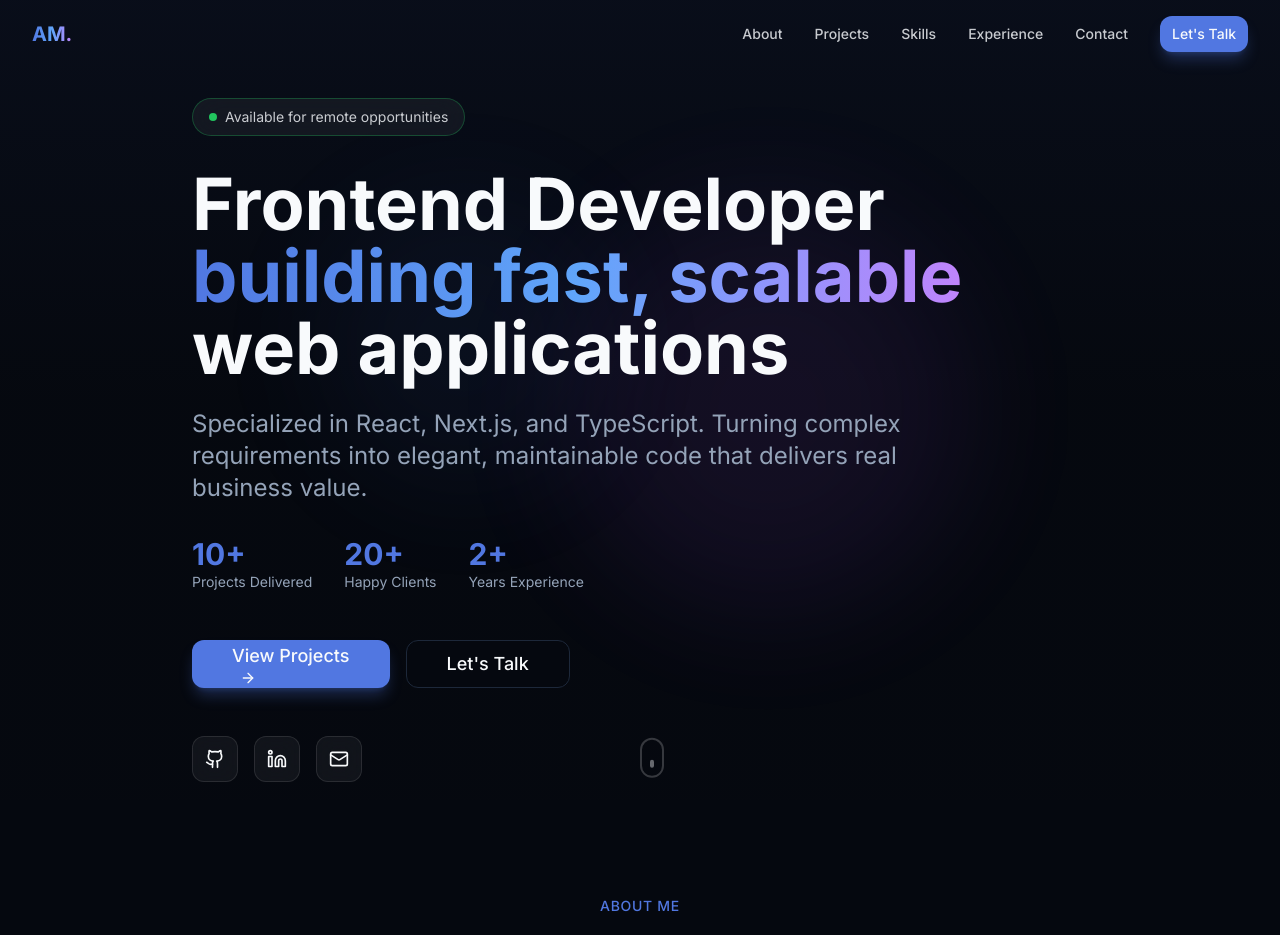
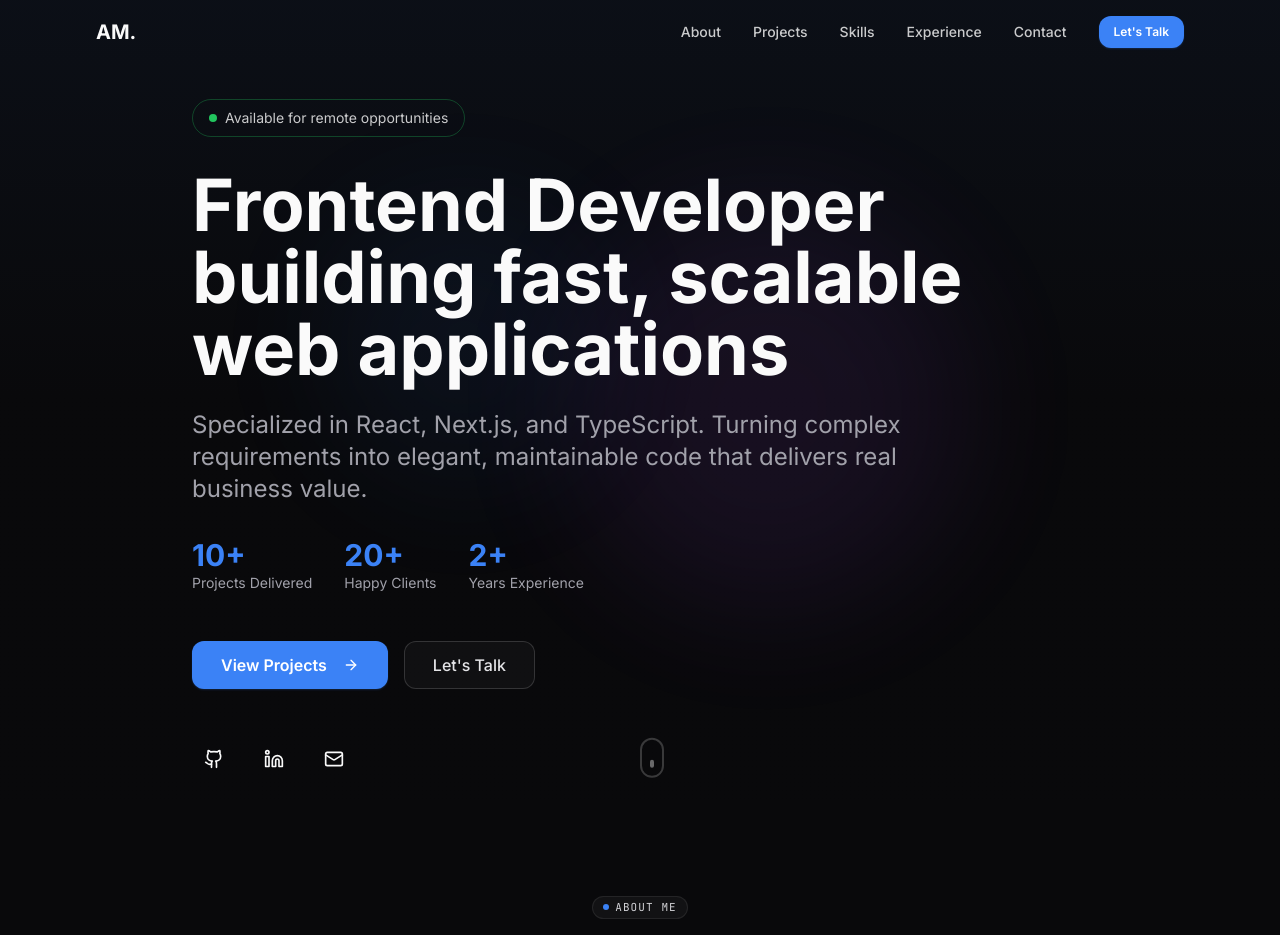
Before and after one commit to mufasa-droid/official-portfolio, a Next.js app: page / in a window 1280 px wide. Shown: the top 935 px of the page. Built offline with nearby package versions, Linux system fonts and the light colour scheme.

Commit message:
feat(phase-2): implement editorial design system tokens and accessible UI primitives

```diff
--- a/app/globals.css
+++ b/app/globals.css
@@ -4,20 +4,30 @@
 
 @layer base {
   :root {
-    --background: 222 47% 4%;
-    --foreground: 210 40% 98%;
-    --muted: 217 33% 17%;
-    --muted-foreground: 215 20% 65%;
-    --accent: 217 33% 17%;
-    --accent-foreground: 210 40% 98%;
-    --border: 217 33% 17%;
-    --input: 217 33% 17%;
-    --ring: 224 71% 60%;
-    --primary: 224 71% 60%;
-    --primary-foreground: 210 40% 98%;
-    --secondary: 217 33% 17%;
-    --secondary-foreground: 210 40% 98%;
+    --background: 240 10% 3.9%;
+    --foreground: 0 0% 98%;
+    --card: 240 10% 5.5%;
+    --card-foreground: 0 0% 98%;
+    --popover: 240 10% 5.5%;
+    --popover-foreground: 0 0% 98%;
+    --primary: 217.2 91.2% 59.8%;
+    --primary-foreground: 0 0% 100%;
+    --secondary: 240 3.7% 15.9%;
+    --secondary-foreground: 0 0% 98%;
+    --muted: 240 3.7% 15.9%;
+    --muted-foreground: 240 5% 64.9%;
+    --accent: 240 4.8% 12%;
+    --accent-foreground: 0 0% 98%;
+    --destructive: 0 62.8% 30.6%;
+    --destructive-foreground: 0 0% 98%;
+    --border: 240 3.7% 15.9%;
+    --input: 240 3.7% 15.9%;
+    --ring: 217.2 91.2% 59.8%;
     --radius: 0.75rem;
+
+    /* Emil Kowalski custom motion curves */
+    --ease-out-custom: cubic-bezier(0.23, 1, 0.32, 1);
+    --ease-in-out-custom: cubic-bezier(0.77, 0, 0.175, 1);
   }
 }
 
@@ -25,18 +35,23 @@
   * {
     @apply border-border;
   }
-  body {
-    @apply bg-background text-foreground;
-    font-feature-settings: "rlig" 1, "calt" 1;
-  }
 
   html {
     scroll-behavior: smooth;
+    color-scheme: dark;
   }
 
-  /* Custom scrollbar */
+  body {
+    @apply bg-background text-foreground antialiased selection:bg-primary/25 selection:text-primary;
+    font-feature-settings: "rlig" 1, "calt" 1, "cv02" 1, "cv03" 1, "cv04" 1;
+    scrollbar-color: hsl(var(--muted)) hsl(var(--background));
+    scrollbar-width: thin;
+  }
+
+  /* Custom scrollbar for Webkit */
   ::-webkit-scrollbar {
-    width: 8px;
+    width: 6px;
+    height: 6px;
   }
 
   ::-webkit-scrollbar-track {
@@ -48,24 +63,64 @@
   }
 
   ::-webkit-scrollbar-thumb:hover {
-    @apply bg-muted-foreground/50;
+    @apply bg-muted-foreground/40;
   }
 }
 
 @layer components {
   .container-custom {
-    @apply max-w-7xl mx-auto px-4 sm:px-6 lg:px-8;
+    @apply max-w-6xl mx-auto px-4 sm:px-6 lg:px-8;
   }
 
-  .gradient-text {
-    @apply bg-clip-text text-transparent bg-gradient-to-r from-primary via-blue-400 to-purple-400;
+  /* Subtle technical background grid */
+  .bg-grid-technical {
+    background-size: 32px 32px;
+    background-image:
+      linear-gradient(to right, rgba(255, 255, 255, 0.03) 1px, transparent 1px),
+      linear-gradient(to bottom, rgba(255, 255, 255, 0.03) 1px, transparent 1px);
   }
 
-  .glass {
-    @apply bg-white/5 backdrop-blur-lg border border-white/10;
+  .bg-dot-technical {
+    background-size: 20px 20px;
+    background-image: radial-gradient(rgba(255, 255, 255, 0.08) 1px, transparent 1px);
   }
 
-  .glow-effect {
-    box-shadow: 0 0 40px rgba(96, 165, 250, 0.2);
+  /* Premium Editorial Glass & Surface Panels */
+  .glass-panel {
+    @apply bg-card/80 backdrop-blur-md border border-white/[0.08] shadow-sm;
+  }
+
+  .glass-card {
+    @apply relative bg-gradient-to-b from-white/[0.04] to-white/[0.01] backdrop-blur-md border border-white/[0.08] rounded-2xl transition-all duration-200;
+  }
+
+  .glass-card-hover {
+    @apply hover:border-white/20 hover:bg-white/[0.06];
+  }
+
+  /* High-craft typography gradients */
+  .heading-gradient {
+    @apply bg-clip-text text-transparent bg-gradient-to-r from-white via-zinc-200 to-zinc-400;
+  }
+
+  .accent-gradient {
+    @apply bg-clip-text text-transparent bg-gradient-to-r from-blue-400 via-indigo-300 to-cyan-300;
+  }
+
+  /* Technical code/metric badge */
+  .tech-chip {
+    @apply inline-flex items-center gap-1.5 px-2.5 py-1 rounded-md bg-white/[0.04] border border-white/[0.08] text-xs font-mono text-zinc-300 transition-colors hover:border-white/20 hover:text-white;
   }
 }
+
+/* Reduced Motion Safety */
+@media (prefers-reduced-motion: reduce) {
+  *,
+  ::before,
+  ::after {
+    animation-duration: 0.01ms !important;
+    animation-iteration-count: 1 !important;
+    transition-duration: 0.01ms !important;
+    scroll-behavior: auto !important;
+  }
+}
--- /dev/null
+++ b/components/ui/badge.tsx
@@ -0,0 +1,32 @@
+import * as React from "react"
+import { cn } from "@/lib/utils"
+
+export interface BadgeProps extends React.HTMLAttributes<HTMLDivElement> {
+  variant?: "default" | "secondary" | "outline" | "success" | "mono" | "accent"
+}
+
+function Badge({
+  className,
+  variant = "default",
+  ...props
+}: BadgeProps) {
+  return (
+    <div
+      className={cn(
+        "inline-flex items-center gap-1.5 rounded-md px-2.5 py-0.5 text-xs font-medium transition-colors select-none",
+        {
+          "border border-transparent bg-primary/15 text-blue-400": variant === "default",
+          "border border-white/10 bg-white/[0.04] text-zinc-300": variant === "secondary",
+          "border border-white/15 text-zinc-300": variant === "outline",
+          "border border-emerald-500/20 bg-emerald-500/10 text-emerald-400": variant === "success",
+          "border border-white/10 bg-zinc-900/80 font-mono text-[11px] text-zinc-300": variant === "mono",
+          "border border-indigo-500/30 bg-indigo-500/10 text-indigo-300": variant === "accent",
+        },
+        className
+      )}
+      {...props}
+    />
+  )
+}
+
+export { Badge }
--- a/components/ui/button.tsx
+++ b/components/ui/button.tsx
@@ -1,41 +1,89 @@
 import * as React from "react"
+import Link from "next/link"
 import { cn } from "@/lib/utils"
 
 export interface ButtonProps extends React.ButtonHTMLAttributes<HTMLButtonElement> {
-  variant?: "default" | "outline" | "ghost"
-  size?: "default" | "sm" | "lg"
+  variant?: "default" | "secondary" | "outline" | "ghost" | "terminal"
+  size?: "default" | "sm" | "lg" | "icon"
+  href?: string
+  external?: boolean
   asChild?: boolean
 }
 
+export const buttonVariants = ({
+  variant = "default",
+  size = "default",
+  className = "",
+}: {
+  variant?: "default" | "secondary" | "outline" | "ghost" | "terminal"
+  size?: "default" | "sm" | "lg" | "icon"
+  className?: string
+} = {}) => {
+  return cn(
+    // Base styles with Emil Kowalski active press feedback and precision easing
+    "inline-flex items-center justify-center gap-2 rounded-xl text-sm font-medium select-none",
+    "transition-[transform,background-color,border-color,color,box-shadow] duration-150 ease-out-custom",
+    "active:scale-[0.97] cursor-pointer",
+    "focus-visible:outline-none focus-visible:ring-2 focus-visible:ring-primary focus-visible:ring-offset-2 focus-visible:ring-offset-background",
+    "disabled:pointer-events-none disabled:opacity-50",
+    {
+      // Variants
+      "bg-primary text-primary-foreground font-semibold hover:bg-primary/90 shadow-sm shadow-primary/20 border border-primary/40":
+        variant === "default",
+      "bg-zinc-800/90 text-zinc-100 hover:bg-zinc-700/90 hover:text-white border border-white/10":
+        variant === "secondary",
+      "border border-white/15 bg-white/[0.03] text-zinc-200 hover:bg-white/[0.08] hover:border-white/25 hover:text-white":
+        variant === "outline",
+      "text-zinc-400 hover:text-zinc-100 hover:bg-white/[0.06]":
+        variant === "ghost",
+      "bg-zinc-900 border border-emerald-500/30 font-mono text-emerald-400 hover:border-emerald-500/60 hover:bg-emerald-950/20 text-xs tracking-wide":
+        variant === "terminal",
+    },
+    {
+      // Sizes
+      "h-10 px-5 py-2": size === "default",
+      "h-8 px-3.5 text-xs rounded-lg": size === "sm",
+      "h-12 px-7 text-base rounded-xl": size === "lg",
+      "h-9 w-9 p-0 rounded-lg": size === "icon",
+    },
+    className
+  )
+}
+
 const Button = React.forwardRef<HTMLButtonElement, ButtonProps>(
-  ({ className, variant = "default", size = "default", asChild = false, ...props }, ref) => {
-    const baseStyles = cn(
-      "inline-flex items-center justify-center gap-2 rounded-lg font-medium transition-all duration-200 focus-visible:outline-none focus-visible:ring-2 focus-visible:ring-primary disabled:pointer-events-none disabled:opacity-50",
-      {
-        "bg-primary text-primary-foreground hover:bg-primary/90 shadow-lg shadow-primary/30": variant === "default",
-        "border border-input bg-background hover:bg-accent hover:text-accent-foreground": variant === "outline",
-        "hover:bg-accent hover:text-accent-foreground": variant === "ghost",
-      },
-      {
-        "h-11 px-8 py-2": size === "default",
-        "h-9 px-3 text-sm": size === "sm",
-        "h-12 px-10 text-lg": size === "lg",
-      },
-      className
-    )
+  ({ className, variant = "default", size = "default", href, external, asChild, children, ...props }, ref) => {
+    const styles = buttonVariants({ variant, size, className })
 
-    // When asChild is true, render as anchor element
-    if (asChild) {
-      // Filter out button-specific props for anchor tag
-      const { form, formAction, formEncType, formMethod, formNoValidate, ...anchorProps } = props as any
+    if (href) {
+      if (external || href.startsWith("http") || href.startsWith("mailto:") || href.startsWith("tel:")) {
+        return (
+          <a
+            href={href}
+            target={external || href.startsWith("http") ? "_blank" : undefined}
+            rel={external || href.startsWith("http") ? "noopener noreferrer" : undefined}
+            className={styles}
+          >
+            {children}
+          </a>
+        )
+      }
       return (
-        <a className={baseStyles} ref={ref as any} {...anchorProps} />
+        <Link href={href} className={styles}>
+          {children}
+        </Link>
       )
     }
 
-    // Default: render as button element
+    if (asChild && React.isValidElement(children)) {
+      return React.cloneElement(children as React.ReactElement<{ className?: string }>, {
+        className: cn(styles, (children as React.ReactElement<{ className?: string }>).props.className),
+      })
+    }
+
     return (
-      <button className={baseStyles} ref={ref} {...props} />
+      <button className={styles} ref={ref} {...props}>
+        {children}
+      </button>
     )
   }
 )
--- a/components/ui/section-heading.tsx
+++ b/components/ui/section-heading.tsx
@@ -4,31 +4,65 @@ import { motion } from "framer-motion"
 import { cn } from "@/lib/utils"
 
 interface SectionHeadingProps {
+  number?: string
+  badge?: string
   title: string
   subtitle?: string
   description?: string
+  align?: "left" | "center"
   className?: string
 }
 
-export function SectionHeading({ title, subtitle, description, className }: SectionHeadingProps) {
+export function SectionHeading({
+  number,
+  badge,
+  title,
+  subtitle,
+  description,
+  align = "center",
+  className,
+}: SectionHeadingProps) {
+  const isCenter = align === "center"
+
   return (
     <motion.div
-      initial={{ opacity: 0, y: 20 }}
+      initial={{ opacity: 0, y: 14 }}
       whileInView={{ opacity: 1, y: 0 }}
-      viewport={{ once: true }}
-      transition={{ duration: 0.5 }}
-      className={cn("space-y-4 text-center mb-16", className)}
+      viewport={{ once: true, margin: "-40px" }}
+      transition={{ duration: 0.35, ease: [0.23, 1, 0.32, 1] }}
+      className={cn(
+        "space-y-3 mb-16",
+        isCenter ? "text-center max-w-3xl mx-auto" : "text-left max-w-2xl",
+        className
+      )}
     >
-      {subtitle && (
-        <p className="text-sm font-medium text-primary uppercase tracking-wider">
-          {subtitle}
-        </p>
+      {(number || badge || subtitle) && (
+        <div
+          className={cn(
+            "flex items-center gap-2",
+            isCenter ? "justify-center" : "justify-start"
+          )}
+        >
+          {number && (
+            <span className="font-mono text-xs text-primary font-semibold tracking-wider">
+              {number}
+            </span>
+          )}
+          {(badge || subtitle) && (
+            <span className="inline-flex items-center gap-1.5 px-2.5 py-0.5 rounded-full bg-white/[0.04] border border-white/[0.08] text-[11px] font-mono uppercase tracking-widest text-zinc-300">
+              <span className="w-1.5 h-1.5 rounded-full bg-primary" />
+              {badge || subtitle}
+            </span>
+          )}
+        </div>
       )}
-      <h2 className="text-4xl md:text-5xl font-bold gradient-text">
+
+      <h2 className="text-3xl sm:text-4xl md:text-5xl font-bold tracking-tight text-white leading-tight">
         {title}
       </h2>
+
       {description && (
-        <p className="text-lg text-muted-foreground max-w-2xl mx-auto">
+        <p className="text-base sm:text-lg text-zinc-400 font-normal leading-relaxed">
           {description}
         </p>
       )}
--- a/tailwind.config.ts
+++ b/tailwind.config.ts
@@ -30,6 +30,18 @@ const config: Config = {
           DEFAULT: "hsl(var(--accent))",
           foreground: "hsl(var(--accent-foreground))",
         },
+        card: {
+          DEFAULT: "hsl(var(--card))",
+          foreground: "hsl(var(--card-foreground))",
+        },
+        popover: {
+          DEFAULT: "hsl(var(--popover))",
+          foreground: "hsl(var(--popover-foreground))",
+        },
+        destructive: {
+          DEFAULT: "hsl(var(--destructive))",
+          foreground: "hsl(var(--destructive-foreground))",
+        },
       },
       borderRadius: {
         lg: "var(--radius)",
@@ -37,14 +49,17 @@ const config: Config = {
         sm: "calc(var(--radius) - 4px)",
       },
       fontFamily: {
-        sans: ['var(--font-inter)'],
-        mono: ['var(--font-mono)'],
+        sans: ['var(--font-inter)', 'system-ui', '-apple-system', 'sans-serif'],
+        mono: ['var(--font-mono)', 'ui-monospace', 'SFMono-Regular', 'Menlo', 'monospace'],
+      },
+      transitionTimingFunction: {
+        'ease-out-custom': 'cubic-bezier(0.23, 1, 0.32, 1)',
+        'ease-in-out-custom': 'cubic-bezier(0.77, 0, 0.175, 1)',
       },
       animation: {
-        'fade-in': 'fade-in 0.5s ease-in-out',
-        'slide-up': 'slide-up 0.5s ease-out',
-        'slide-down': 'slide-down 0.5s ease-out',
-        'scale-in': 'scale-in 0.3s ease-out',
+        'fade-in': 'fade-in 0.25s cubic-bezier(0.23, 1, 0.32, 1)',
+        'slide-up': 'slide-up 0.3s cubic-bezier(0.23, 1, 0.32, 1)',
+        'scale-in': 'scale-in 0.2s cubic-bezier(0.23, 1, 0.32, 1)',
       },
       keyframes: {
         'fade-in': {
@@ -52,15 +67,11 @@ const config: Config = {
           '100%': { opacity: '1' },
         },
         'slide-up': {
-          '0%': { transform: 'translateY(20px)', opacity: '0' },
-          '100%': { transform: 'translateY(0)', opacity: '1' },
-        },
-        'slide-down': {
-          '0%': { transform: 'translateY(-20px)', opacity: '0' },
+          '0%': { transform: 'translateY(12px)', opacity: '0' },
           '100%': { transform: 'translateY(0)', opacity: '1' },
         },
         'scale-in': {
-          '0%': { transform: 'scale(0.95)', opacity: '0' },
+          '0%': { transform: 'scale(0.96)', opacity: '0' },
           '100%': { transform: 'scale(1)', opacity: '1' },
         },
       },
@@ -68,4 +79,5 @@ const config: Config = {
   },
   plugins: [],
 }
+
 export default config
```
Also changed, not shown: components/ui/card.tsx (added, +76 -0 lines).
